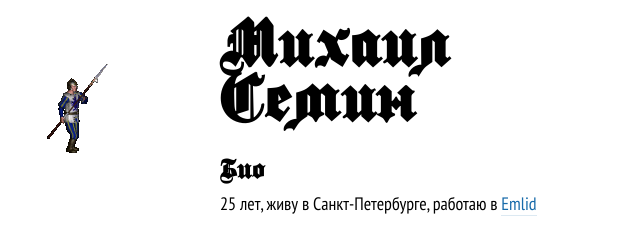
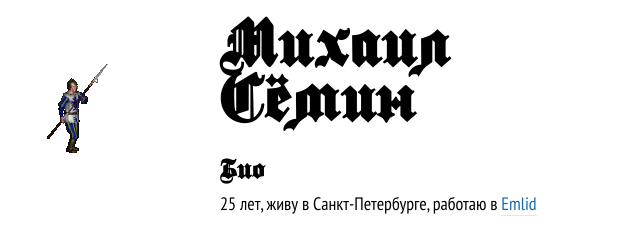
Before and after one commit to Seminioni/seminioni.github.io, a plain HTML site: page index.html in a window 1280 px wide. Shown: the top 238 px of the page, 230-870 px from the left. Drawn offline with Linux system fonts and the light colour scheme.

Commit message:
template: change е to ё

```diff
--- a/index.html
+++ b/index.html
@@ -5,7 +5,7 @@
   <meta charset="UTF-8">
   <meta name="viewport" content="width=device-width,initial-scale=1">
   <meta http-equiv="X-UA-Compatible" content="ie=edge">
-  <title>Михаил Семин, фронтенд-разработчик</title>
+  <title>Михаил Сёмин, фронтенд-разработчик</title>
   <link href="https://fonts.googleapis.com/css?family=PT+Sans+Narrow&amp;subset=cyrillic" rel="stylesheet">
 
   <link rel="apple-touch-icon" sizes="57x57" href="favicons/apple-icon-57x57.png">
@@ -35,7 +35,7 @@
 <body>
   <div class="container">
 
-    <h1 class="h1 gothic">Михаил Семин</h1>
+    <h1 class="h1 gothic">Михаил Сёмин</h1>
 
     <section class="bio">
       <h2 class="h2 gothic">Био</h2>
```
